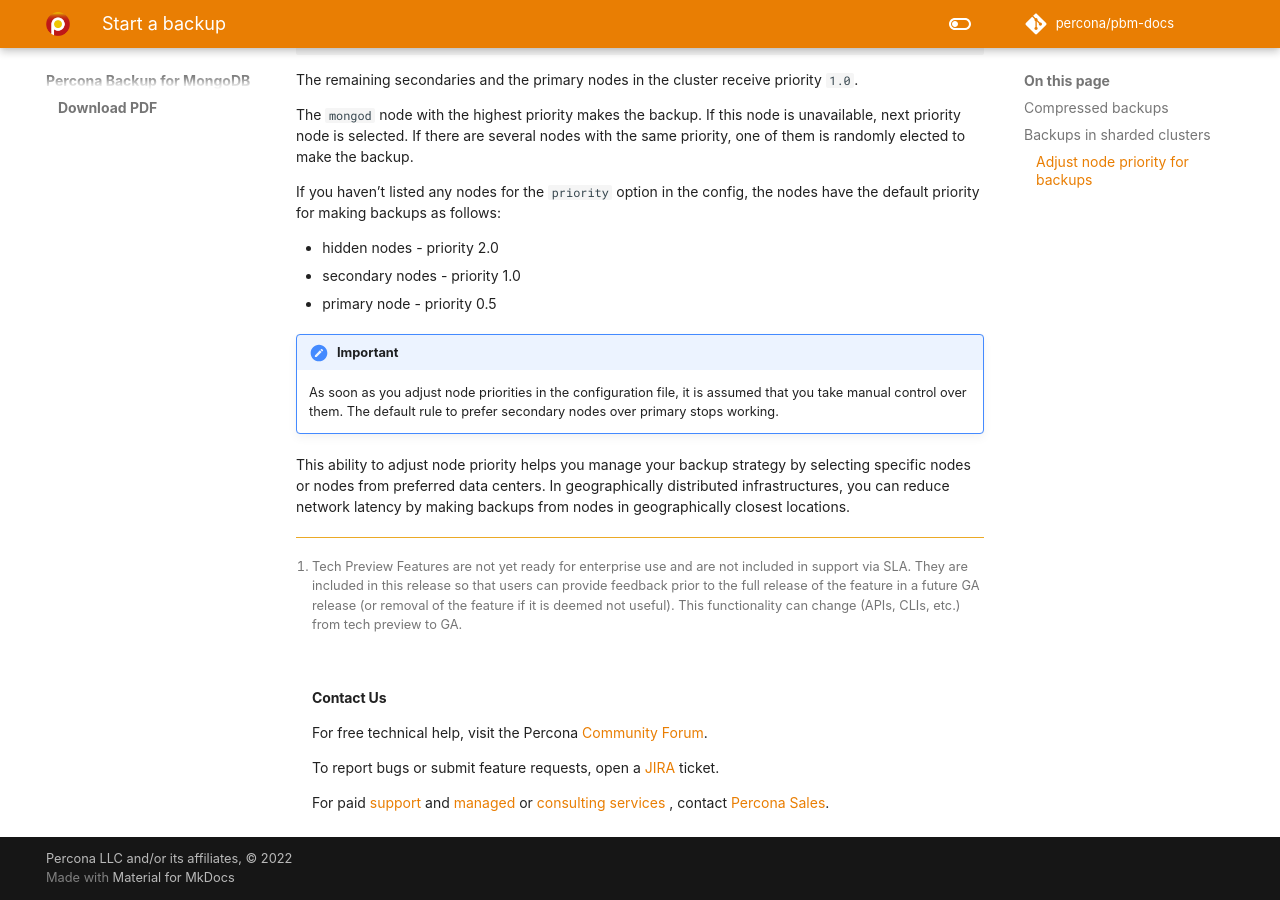
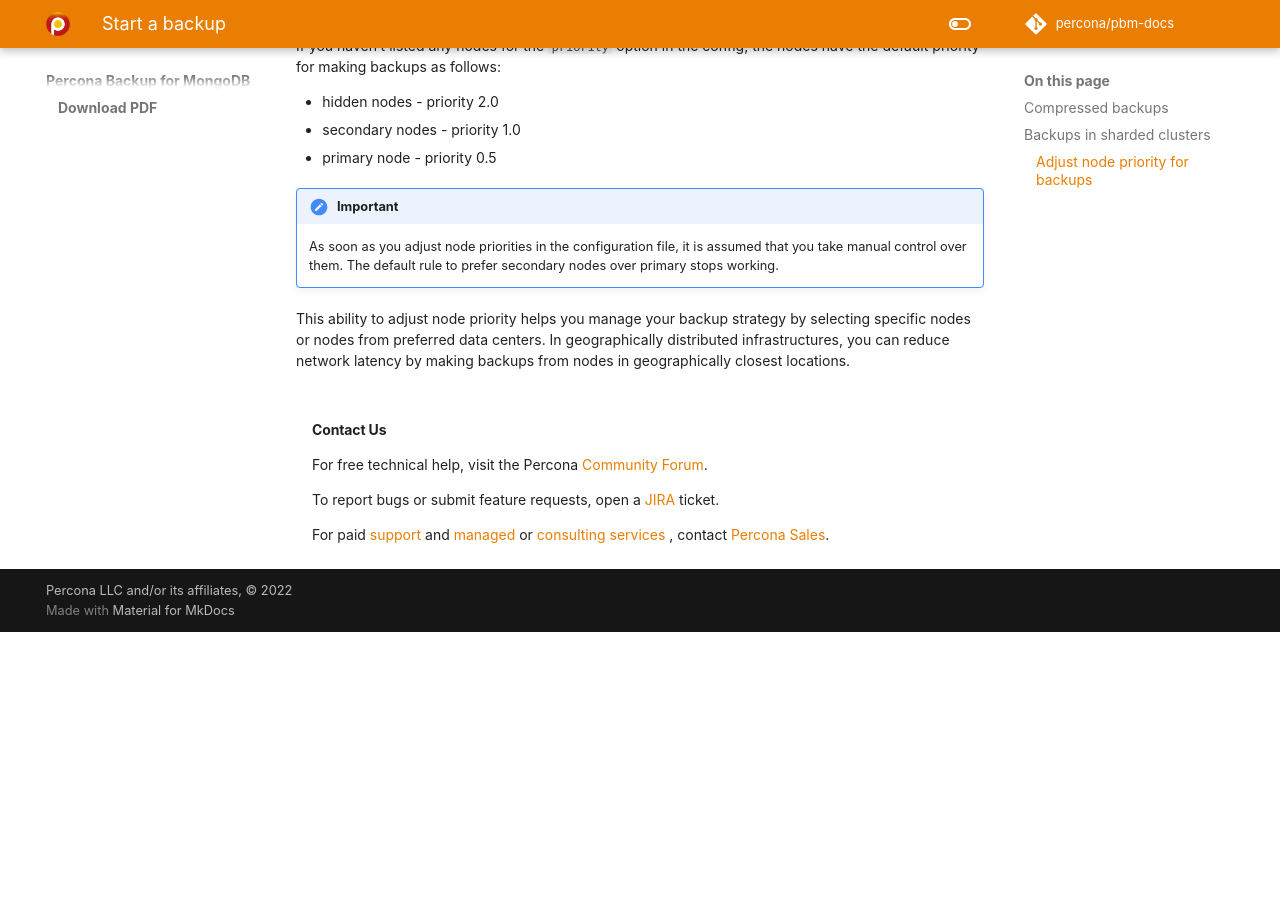
Before and after one commit to percona/pbm-docs, an MkDocs documentation site: the page built from docs/usage/start-backup.md, in a window 1280 px wide and 900 px high, scrolled down 2442 px. Built offline with MkDocs 1.6.1 and Material for MkDocs 9.7.7, drawn with Linux system fonts in a browser that asks for light colours; nearby versions of some CDN libraries; some web fonts are replaced; comment, search, counter and statistics services are not loaded; after the commit the page ends 3074 px from its top, so only the background shows below that; some of the changed text lies outside the part shown.

Commit message:
PBM-982 Removed the tech preview label from physical backups (#58)
modified:   docs/usage/start-backup.md

```diff
--- a/docs/usage/start-backup.md
+++ b/docs/usage/start-backup.md
@@ -9,10 +9,6 @@
 !!! admonition "Version added: 1.7.0"
 
 You can specify what type of a backup you wish to make: *physical* or *logical*.
-
-!!! note
-
-    Physical backups is the tech preview feature [^1]. Before using them in production, we recommend that you test restoring from physical backups in your environment, and also use the alternative backup method for redundancy.
 
 When *physical* backup is selected, Percona Backup for MongoDB copies the contents of the `dbpath` directory (data and metadata files, indexes, journal and logs) from every shard and config server replica set to the backup storage.
 
@@ -98,5 +94,3 @@
     As soon as you adjust node priorities in the configuration file, it is assumed that you take manual control over them. The default rule to prefer secondary nodes over primary stops working.
 
 This ability to adjust node priority helps you manage your backup strategy by selecting specific nodes or nodes from preferred data centers. In geographically distributed infrastructures, you can reduce network latency by making backups from nodes in geographically closest locations.
-
-[^1]: Tech Preview Features are not yet ready for enterprise use and are not included in support via SLA. They are included in this release so that users can provide feedback prior to the full release of the feature in a future GA release (or removal of the feature if it is deemed not useful). This functionality can change (APIs, CLIs, etc.) from tech preview to GA.
```
